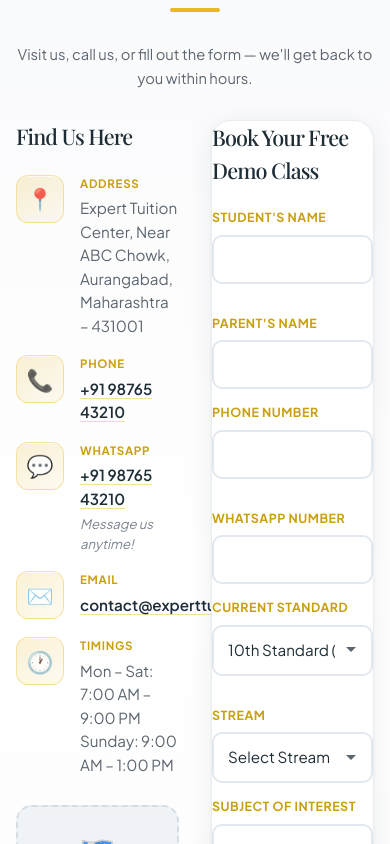
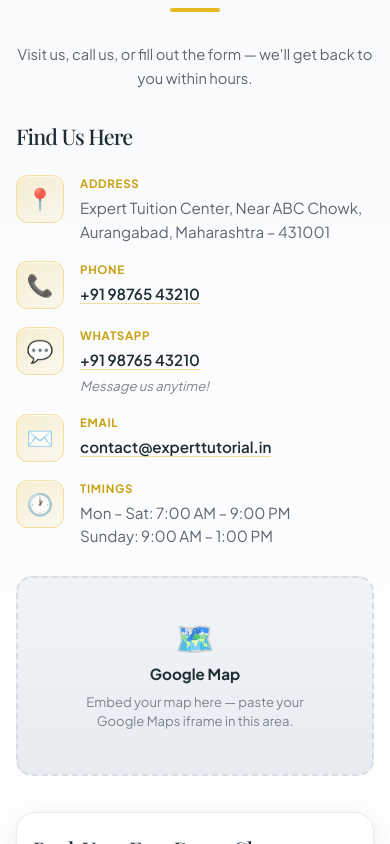
Before and after one commit to aniket-017/greenvalley, a React (Vite) app in the folder frontend/: page /classes in a window 390 px wide. Shown: the part 7020-7864 px from the top of the page. Built offline with nearby package versions, Linux system fonts and the light colour scheme; the HTML template or start-up script is replaced by a standard one.

Commit message:
Refine Classes page CSS for improved layout and responsiveness; adjust grid settings for contact section, enhance form styling, and ensure text wrapping in narrow columns.

```diff
--- a/frontend/src/pages/Classes.css
+++ b/frontend/src/pages/Classes.css
@@ -635,6 +635,11 @@
   align-items: stretch;
 }
 
+/* Grid children default min-width:auto prevents shrinking; allow text to wrap in narrow columns */
+.classes-page #contact .contact-grid > * {
+  min-width: 0;
+}
+
 .classes-page .contact-info h3 {
   font-family: "Playfair Display", serif;
   font-size: 1.35rem;
@@ -655,6 +660,11 @@
   display: flex;
   gap: 16px;
   align-items: flex-start;
+}
+
+.classes-page .contact-item > div:last-child {
+  min-width: 0;
+  flex: 1;
 }
 
 .classes-page .contact-item-icon {
@@ -687,6 +697,7 @@
   font-size: 0.95rem;
   line-height: 1.55;
   color: var(--gray);
+  overflow-wrap: anywhere;
 }
 
 .classes-page .contact-item-value a {
@@ -929,6 +940,13 @@
   margin-top: 18px;
 }
 
+/* Contact + form: single column before phone breakpoint (avoids narrow split layout on tablets) */
+@media (max-width: 1024px) {
+  .classes-page #contact .contact-grid {
+    grid-template-columns: 1fr;
+  }
+}
+
 @media (max-width: 900px) {
   .classes-page .etc-nav {
     padding: 0 16px;
@@ -979,6 +997,11 @@
   .classes-page .about-grid,
   .classes-page .contact-grid,
   .classes-page .problems-grid {
+    grid-template-columns: 1fr;
+  }
+
+  /* Beats .classes-page #contact .contact-grid (must match ID specificity or columns stay 2-wide on phones) */
+  .classes-page #contact .contact-grid {
     grid-template-columns: 1fr;
   }
 
@@ -1162,14 +1185,27 @@
     gap: 24px;
   }
 
-  .classes-page .inquiry-form,
+  .classes-page #contact .contact-grid {
+    grid-template-columns: 1fr;
+  }
+
   .classes-page .contact-info {
     padding: 0;
   }
 
+  .classes-page .inquiry-form {
+    padding: 20px 16px 24px;
+  }
+
   .classes-page .form-group input,
-  .classes-page .form-group textarea {
+  .classes-page .form-group textarea,
+  .classes-page .form-group select {
     padding: 11px 13px;
+    font-size: 16px; /* avoids iOS zoom on focus */
+  }
+
+  .classes-page .form-group select {
+    padding-right: 36px;
   }
 
   .classes-page .footer-inner {
```
